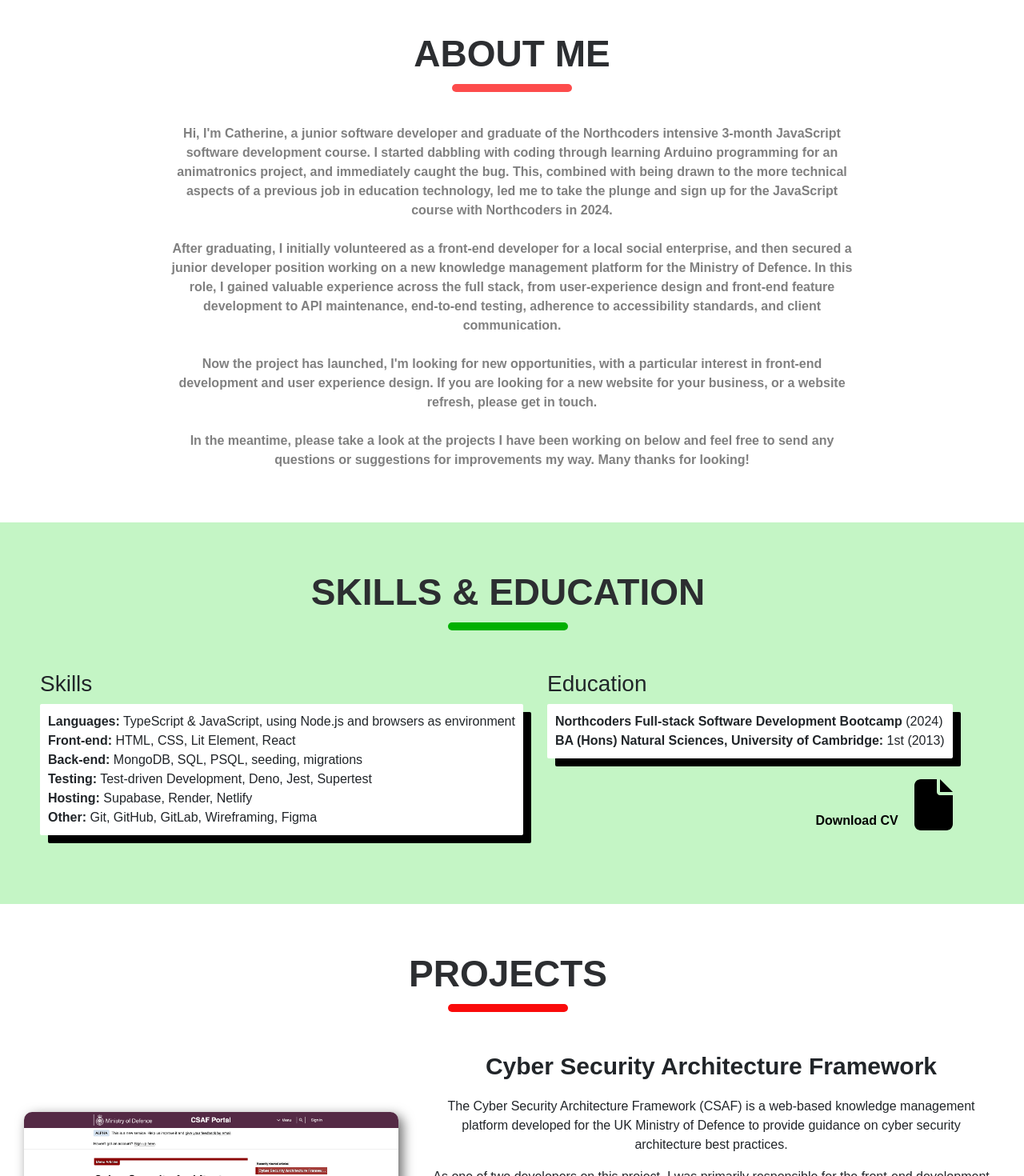
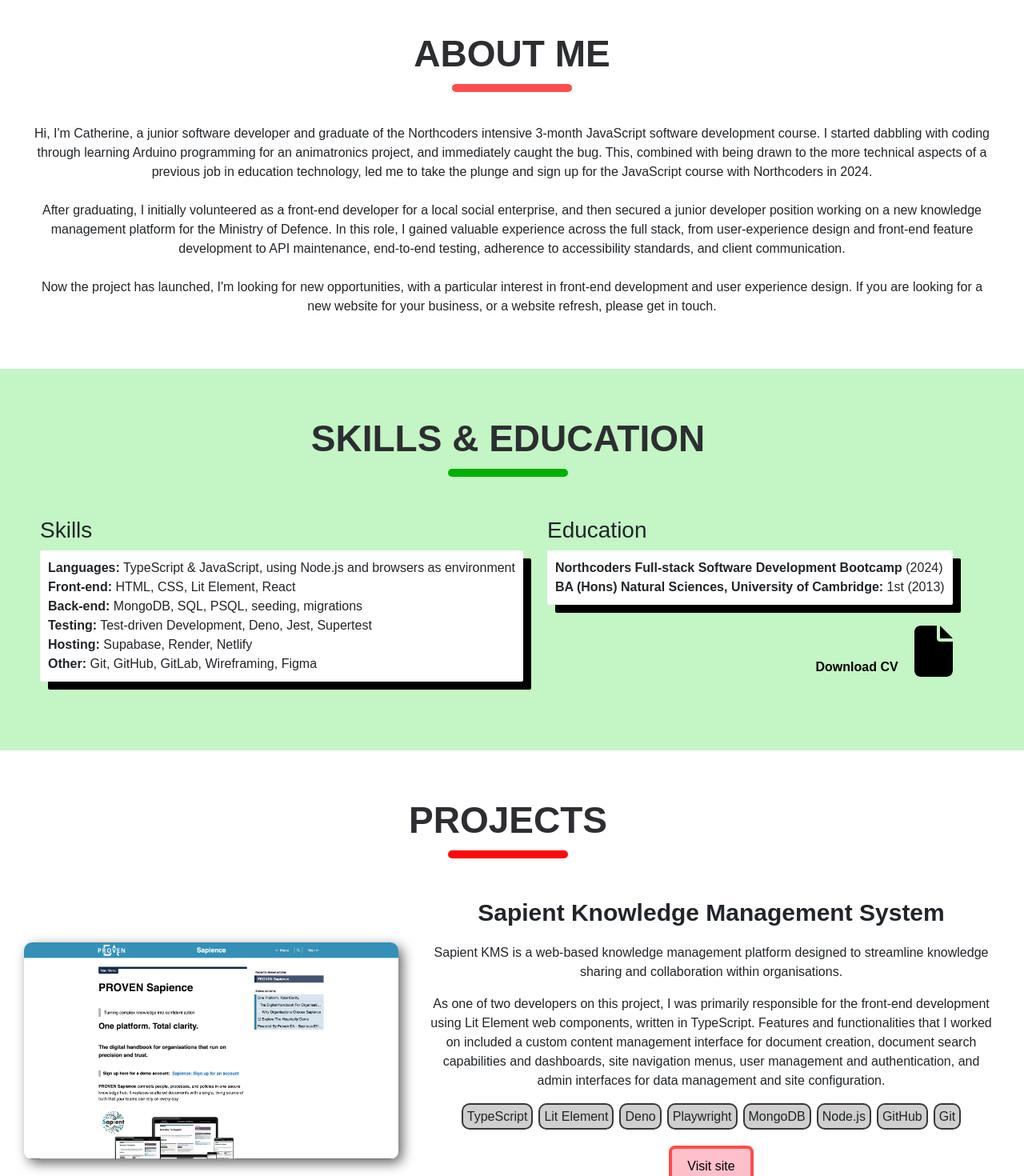
Before and after one commit to Clatherine/Portfolio, a React (Vite) app in the folder my-react-app/: page / in a window 1280 px wide. Shown: the part 180-1650 px from the top of the page at 80% size. Built offline with nearby package versions, Linux system fonts and the light colour scheme.

Commit message:
Update portfolio content and styling

```diff
--- a/my-react-app/src/App.css
+++ b/my-react-app/src/App.css
@@ -144,10 +144,10 @@ li {
 }
 
 #aboutMeText {
-  max-width: 900px;
-  padding: 20px;
+  max-width: 1200px;
+  padding: 20px 0;
   border-radius: 25px;
-  color: grey;
+  font-weight: 480;
 }
 #aboutMe_whole {
 margin-top: 20px
@@ -223,7 +223,6 @@ margin-top: 20px
   padding: 10px;
   border-radius: 2px;
   box-shadow: 10px 10px 0px hsl(0deg 0% 0% / 2);
-  border-color: ;
 }
 #education_section {
   display: flex;
@@ -395,6 +394,7 @@ hr {
   flex: 1;
   width: 100%;
 }
+
 #name_email {
   display: flex;
   flex: 1;
@@ -456,6 +456,8 @@ hr {
   padding-top: 15px;
   border-radius: 20px;
   flex: 1;
+  background-color: white;
+  color: black;
 }
 
 #contact_form button {
--- a/my-react-app/src/Components/AboutMe.jsx
+++ b/my-react-app/src/Components/AboutMe.jsx
@@ -26,10 +26,7 @@ function AboutMe() {
             with a particular interest in front-end development and user
             experience design. If you are looking for a new website for your
             business, or a website refresh, please get in touch.
-            <br></br> <br></br>
-            In the meantime, please take a look at the projects I have been
-            working on below and feel free to send any questions or suggestions
-            for improvements my way. Many thanks for looking!
+
           </p>
         </div>
       </section>
--- a/my-react-app/src/Components/Projects.jsx
+++ b/my-react-app/src/Components/Projects.jsx
@@ -22,33 +22,35 @@ function Projects() {
           ) : null}
           <div className="project_box_div image">
             <a
-              href="https://csaf.digital.mod.uk/"
+              href="https://demo.sapientkms.com/"
               target="_blank"
               rel="noopener noreferrer"
             >
               <img
                 className="project_image"
-                src="CSAF.png"
-                alt="image of CSAF home page"
+                src="SapientKMS.png"
+                alt="image of Sapient KMS home page"
               />
             </a>
           </div>
           <div className="project_box_div text">
             {windowWidth >= 1000 ? (
-              <h3>Cyber Security Architecture Framework</h3>
+              <h3>Sapient Knowledge Management System</h3>
             ) : null}
             <p>
-              The Cyber Security Architecture Framework (CSAF) is a web-based
-              knowledge management platform developed for the UK Ministry of
-              Defence to provide guidance on cyber security architecture best
-              practices.
+              Sapient KMS is a web-based
+              knowledge management platform designed to streamline knowledge
+              sharing and collaboration within organisations.
             </p>
             <p>
               As one of two developers on this project, I was primarily
               responsible for the front-end development using Lit Element web
-              components, written in TypeScript. Features and functionalities that I worked on included a custom content management interface for document creation, document search capabilities and dashboards, site navigation menus, user
-              management and authentication, and admin interfaces for data
-              management and site configuration.
+              components, written in TypeScript. Features and functionalities
+              that I worked on included a custom content management interface
+              for document creation, document search capabilities and
+              dashboards, site navigation menus, user management and
+              authentication, and admin interfaces for data management and site
+              configuration.
             </p>
             <div className="tools">
               <p>TypeScript</p>
@@ -62,7 +64,7 @@ function Projects() {
             </div>
             <div className="buttons">
               <a
-                href="https://csaf.digital.mod.uk/"
+                href="https://demo.sapientkms.com/"
                 target="_blank"
                 rel="noopener noreferrer"
               >
--- a/my-react-app/src/index.css
+++ b/my-react-app/src/index.css
@@ -84,7 +84,10 @@ button:focus-visible {
   outline: 4px auto -webkit-focus-ring-color;
 }
 
-
+input {
+  background-color: white;
+  color: black;
+}
 
 @media (prefers-color-scheme: light) {
   :root {
```
Also changed, not shown: my-react-app/public/CSAF.png (deleted), my-react-app/public/SapientKMS.png (added).
